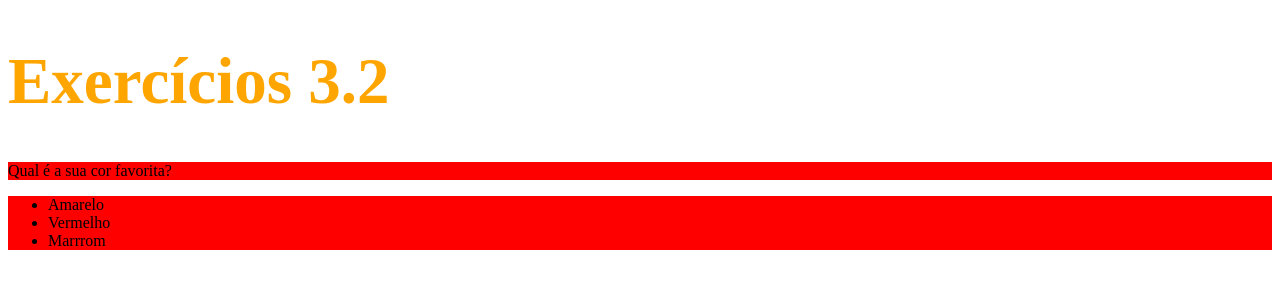
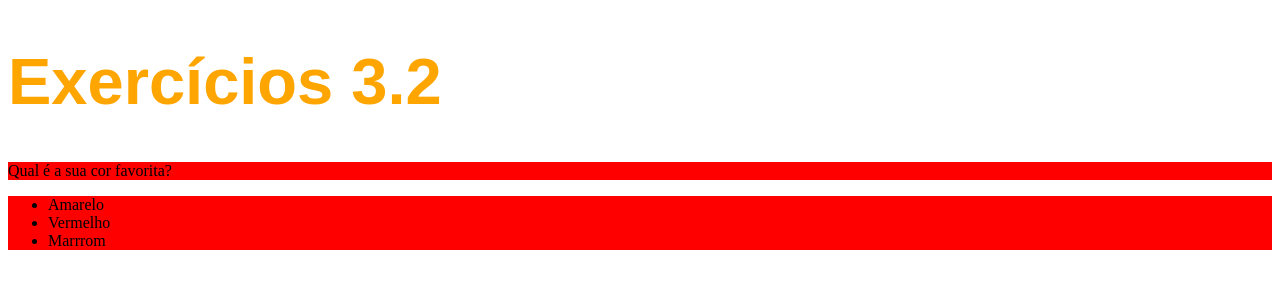
Before and after one commit to LucasRosa53/trybe-exercicio, a plain HTML site: page fundamentos/secao-03-html-css/dia02-html-css/index.html in a window 1280 px wide. Drawn offline with Linux system fonts and the light colour scheme.

Commit message:
fonte h1 modificada

```diff
--- a/fundamentos/secao-03-html-css/dia02-html-css/index.html
+++ b/fundamentos/secao-03-html-css/dia02-html-css/index.html
@@ -18,6 +18,12 @@
         .cores-mesmo-tempo {
             background-color: red;
         }
+
+        h1 {
+            font-family:  sans-serif, Helvetica;
+
+        }
+
     </style>
 </head>
 <body>
```
